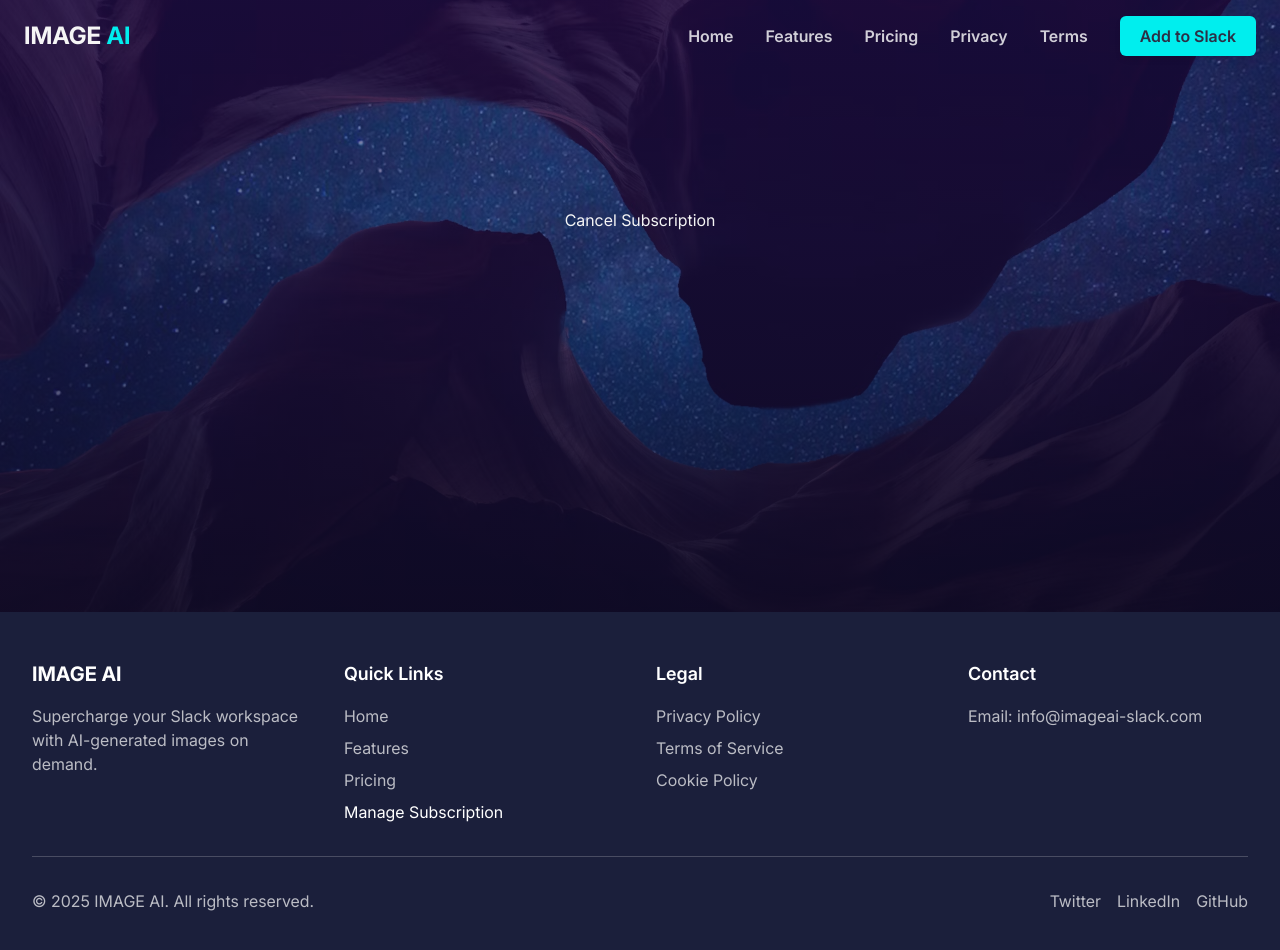
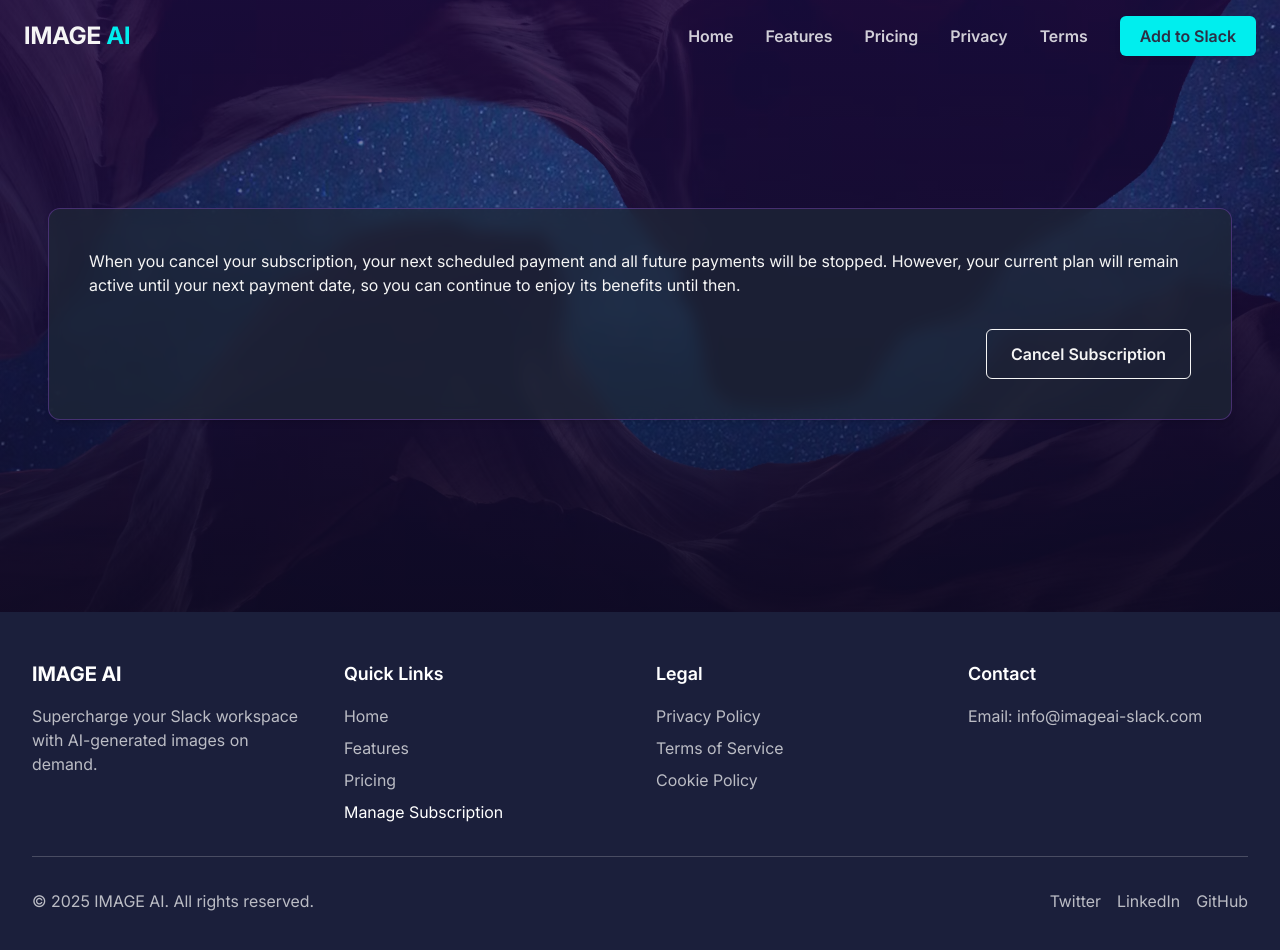
Before and after one commit to lauraz-15/image-ai-frontend, a Next.js app: page /manage-subscription in a window 1280 px wide. Shown: the top 950 px of the page. Built offline with nearby package versions, Linux system fonts and the light colour scheme; no server answers.

Commit message:
style cancel pages

```diff
--- a/app/cancel/CancelPage.tsx
+++ b/app/cancel/CancelPage.tsx
@@ -51,25 +51,25 @@ export default function CancelPage() {
 
         {/* Content */}
         <div className="hero-content">
-          <h1>Cancel Subscription</h1>
-
+          <div className="grey-container">
             {workspaceId ? (
               <>
                 <p>
                   You're cancelling the subscription for workspace: <strong>{workspaceId}</strong>
                 </p>
 
-              <button onClick={handleCancel} disabled={status === "loading"}>
+                <button className="cancel-button" onClick={handleCancel} disabled={status === "loading"}>
                   {status === "loading" ? "Cancelling..." : "Confirm Cancel"}
                 </button>
 
-              {status === "success" && <p style={{ color: "green", marginTop: "1rem" }}>Subscription cancelled successfully!</p>}
-              {status === "error" && <p style={{ color: "red", marginTop: "1rem" }}>Failed to cancel subscription. Please try again.</p>}
+                {status === "success" && <p>Subscription cancelled successfully!</p>}
+                {status === "error" && <p>Failed to cancel subscription. Please try again.</p>}
               </>
             ) : (
               <p>Loading workspace ID...</p>
             )}
           </div>
+        </div>
       </section>
     </div>
   );
--- a/app/cancel/cancel.css
+++ b/app/cancel/cancel.css
@@ -63,3 +63,28 @@ h2 {
   font-weight: 800;
   text-transform: capitalize;
 }
+
+.grey-container {
+  background-color: rgba(31, 41, 55, 0.7);
+  backdrop-filter: blur(8px);
+  padding: 40px;
+  border-radius: 12px;
+  box-shadow: 0 4px 6px -1px rgba(0, 0, 0, 0.1), 0 2px 4px -1px rgba(0, 0, 0, 0.06);
+  border: 1px solid rgba(168, 85, 247, 0.3);
+}
+
+.cancel-button {
+  border: 1px solid #f5f5f5;
+  padding: 12px 24px;
+  border-radius: 6px;
+  font-weight: 600;
+  transition: background-color 0.3s ease, color 0.3s ease;
+  margin-top: 2rem;
+  float: right;
+  cursor: pointer;
+}
+
+.cancel-button:hover {
+  background-color: #f5f5f5;
+  color: #2c2f45;
+}
--- a/app/manage-subscription/ManageSub.css
+++ b/app/manage-subscription/ManageSub.css
@@ -63,3 +63,28 @@ h2 {
   font-weight: 800;
   text-transform: capitalize;
 }
+
+.grey-container {
+  background-color: rgba(31, 41, 55, 0.7);
+  backdrop-filter: blur(8px);
+  padding: 40px;
+  border-radius: 12px;
+  box-shadow: 0 4px 6px -1px rgba(0, 0, 0, 0.1), 0 2px 4px -1px rgba(0, 0, 0, 0.06);
+  border: 1px solid rgba(168, 85, 247, 0.3);
+}
+
+.cancel-button {
+  border: 1px solid #f5f5f5;
+  padding: 12px 24px;
+  border-radius: 6px;
+  font-weight: 600;
+  transition: background-color 0.3s ease, color 0.3s ease;
+  margin-top: 2rem;
+  float: right;
+  cursor: pointer;
+}
+
+.cancel-button:hover {
+  background-color: #f5f5f5;
+  color: #2c2f45;
+}
--- a/app/manage-subscription/page.tsx
+++ b/app/manage-subscription/page.tsx
@@ -85,8 +85,11 @@ export default function SuccessPage() {
 
         {/* Content */}
         <div className="hero-content">
-          <div>
-            <button onClick={cancelSubscription}>Cancel Subscription</button>
+          <div className="grey-container">
+            <p>When you cancel your subscription, your next scheduled payment and all future payments will be stopped. However, your current plan will remain active until your next payment date, so you can continue to enjoy its benefits until then.</p>
+            <button className="cancel-button" onClick={cancelSubscription}>
+              Cancel Subscription
+            </button>
           </div>
         </div>
       </section>
```
Lines whose indentation alone changed are shown as unchanged.
